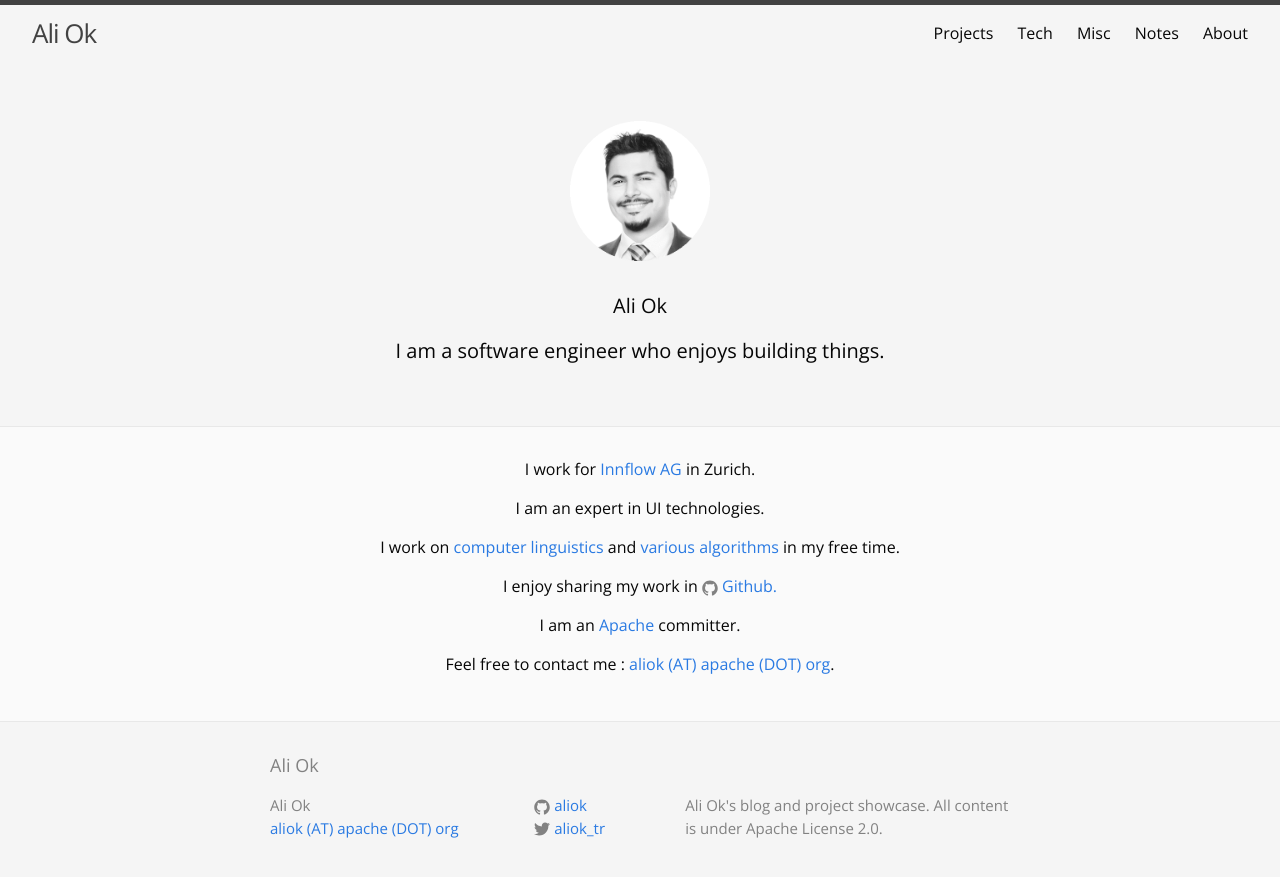
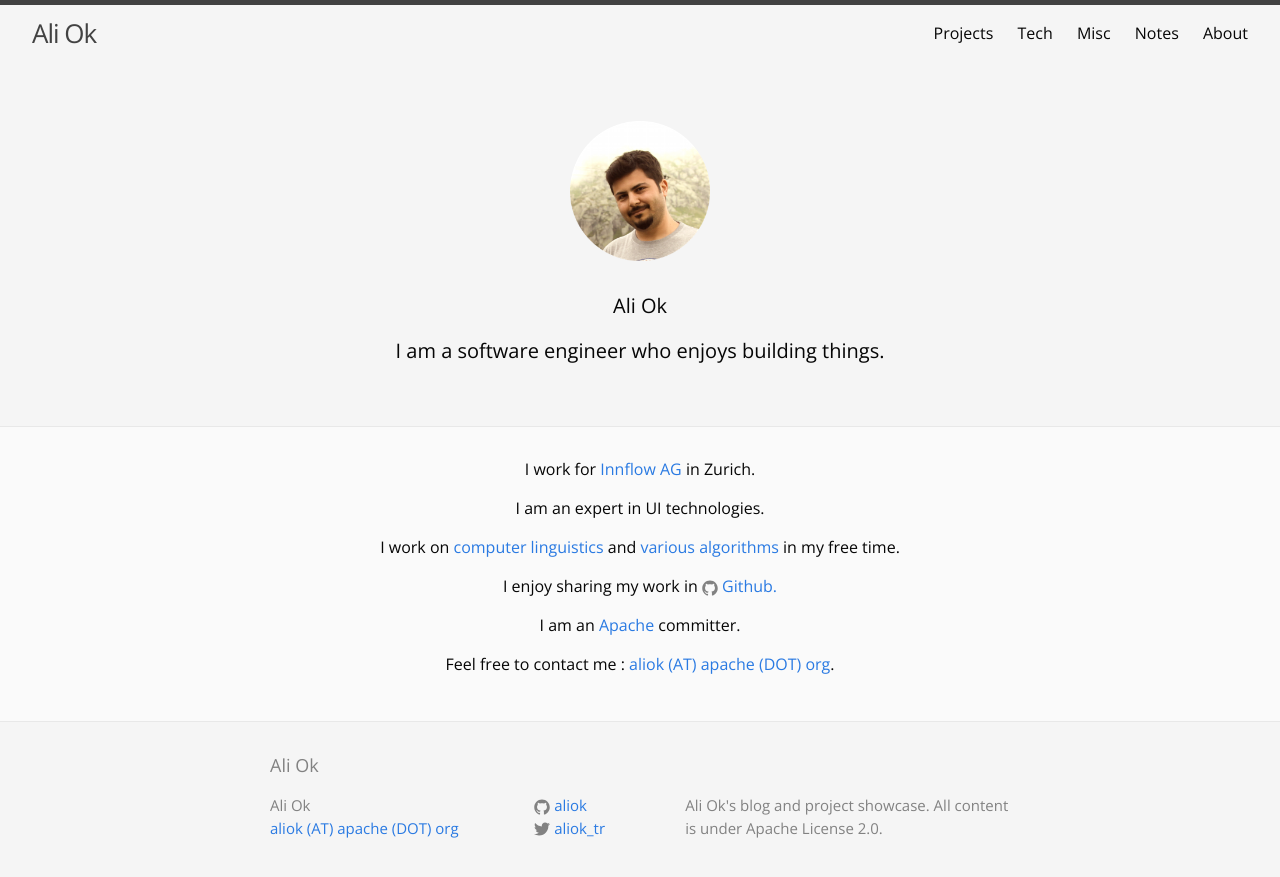
Before and after one commit to aliok/aliok.github.io, a Jekyll site: the page built from about.html, in a window 1280 px wide. Shown: the top 877 px of the page. Built offline with Jekyll 4.4.1, drawn with Linux system fonts in a browser that asks for light colours.

Commit message:
Updated my picture

```diff
--- a/_includes/aside.html
+++ b/_includes/aside.html
@@ -1,6 +1,6 @@
 <aside class="secondary wrapper">
     <div style="display: block; text-align: center;">
-        <img src="/post-assets/profile-pict.gif" class="aside-profile-picture"/>
+        <img src="/post-assets/profile_circle_975_sepia.png" class="aside-profile-picture"/>
         <p>Ali Ok</p>
     </div>
     <p>
--- a/about.html
+++ b/about.html
@@ -15,7 +15,7 @@ permalink: /about/
 
 <div class="about-top">
     <div class="profile-picture">
-        <img src="/post-assets/profile-pict.gif" style="width: 140px; height: auto;"/>
+        <img src="/post-assets/profile_circle_480_sepia.png" style="width: 140px; height: auto;"/>
     </div>
     <div class="tagline">
         <p>Ali Ok</p>
```
Also changed, not shown: post-assets/profile-pict.gif (deleted), post-assets/profile_circle_480_sepia.png (added), post-assets/profile_circle_975_sepia.png (added).
